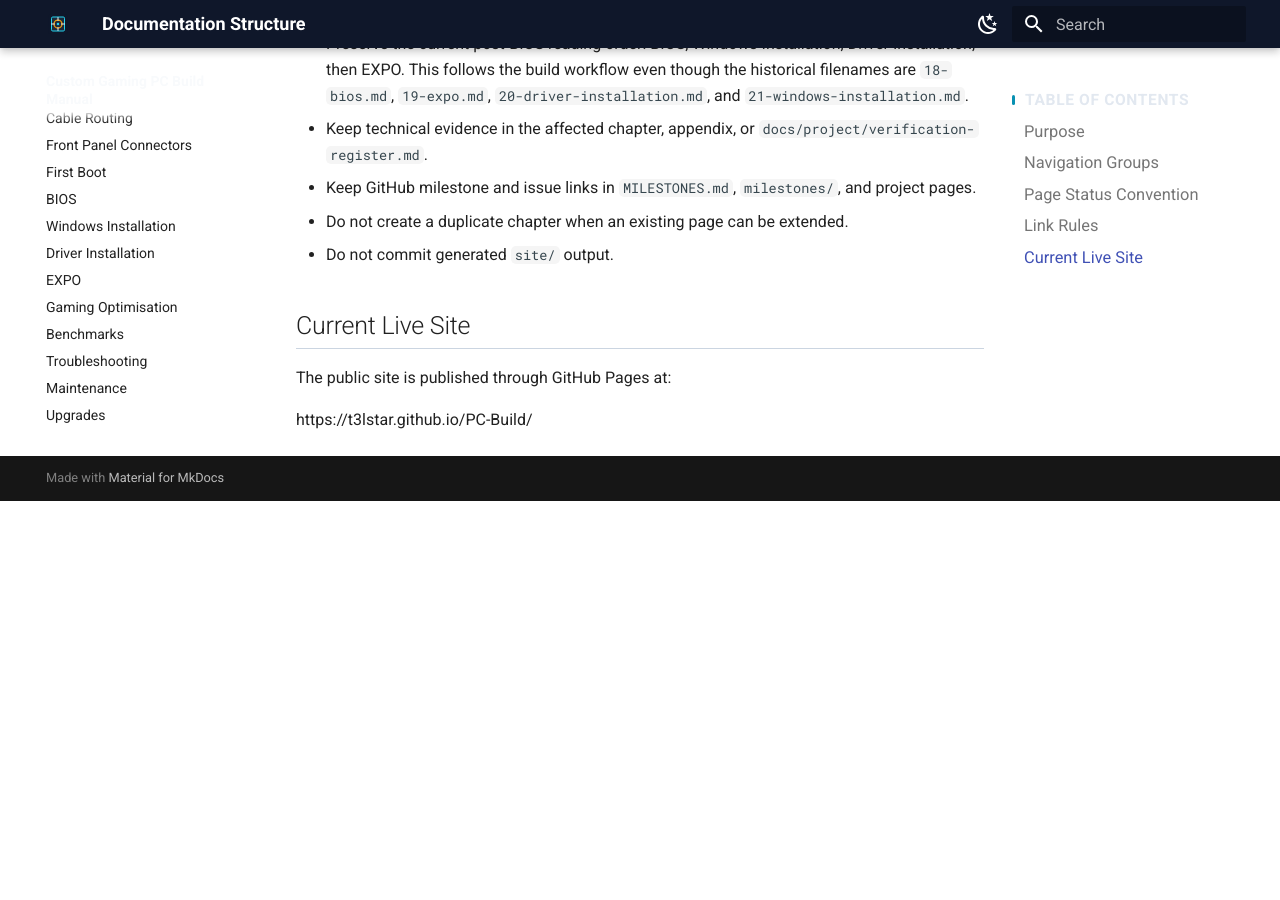
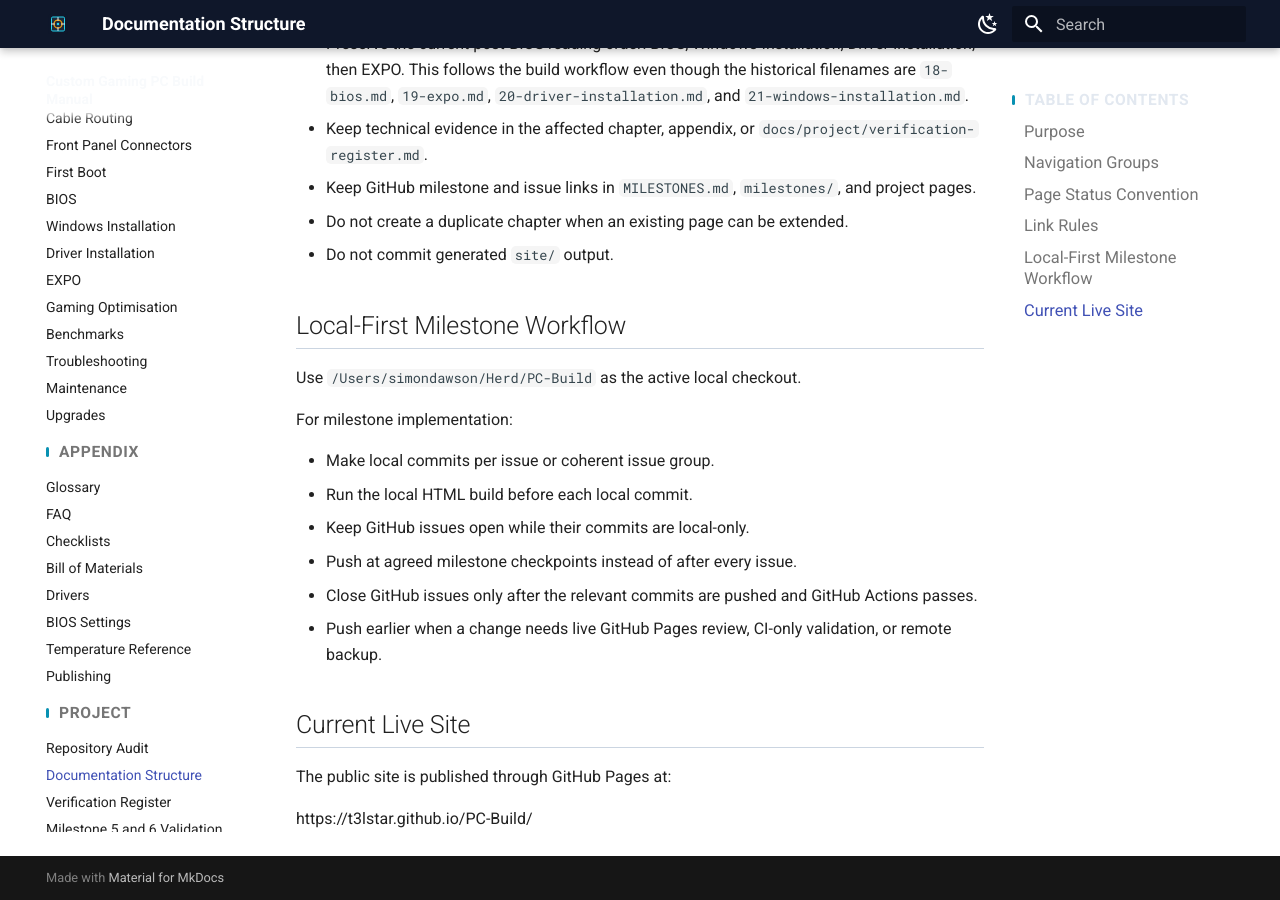
Before and after one commit to t3lstar/PC-Build, an MkDocs documentation site: the page built from docs/project/documentation-structure.md, in a window 1280 px wide and 900 px high, scrolled down 1361 px. Built offline with MkDocs 1.6.1 and Material for MkDocs 9.7.7, drawn with Linux system fonts in a browser that asks for light colours; before the commit the page ends 1862 px from its top, so only the background shows below that; some of the changed text lies outside the part shown.

Commit message:
Document local-first milestone workflow

```diff
--- a/docs/project/documentation-structure.md
+++ b/docs/project/documentation-structure.md
@@ -37,6 +37,19 @@ Use date and time in the format `YYYY-MM-DD HH:MM TZ`.
 - Do not create a duplicate chapter when an existing page can be extended.
 - Do not commit generated `site/` output.
 
+## Local-First Milestone Workflow
+
+Use `/Users/simondawson/Herd/PC-Build` as the active local checkout.
+
+For milestone implementation:
+
+- Make local commits per issue or coherent issue group.
+- Run the local HTML build before each local commit.
+- Keep GitHub issues open while their commits are local-only.
+- Push at agreed milestone checkpoints instead of after every issue.
+- Close GitHub issues only after the relevant commits are pushed and GitHub Actions passes.
+- Push earlier when a change needs live GitHub Pages review, CI-only validation, or remote backup.
+
 ## Current Live Site
 
 The public site is published through GitHub Pages at:
```
Also changed, not shown: other parts of docs/project/documentation-structure.md (+1 -1 lines), CONTRIBUTING.md (+12 -0 lines), README.md (+2 -0 lines), docs/project/milestone-05-06-validation-report.md (+2 -1 lines).
